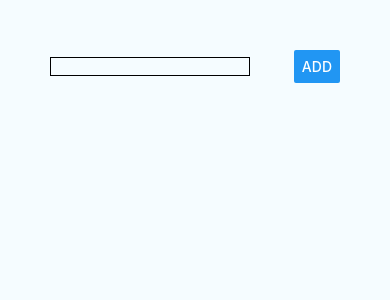
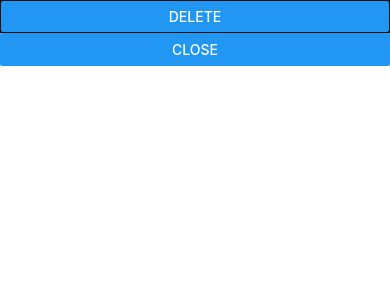
Before and after one commit to Natalied9/AwesomePlaces, a React Native app: screen / in a window 390 px wide. Shown: the top 300 px of the page. Built offline with nearby package versions, Linux system fonts and the light colour scheme.

Commit message:
Adding a modal

```diff
--- a/App.js
+++ b/App.js
@@ -4,13 +4,16 @@
 import PlaceUserInput from './src/components/PlaceUserInput/PlaceUserInput';
 import PlaceList from './src/components/PlaceList/PlaceList';
 import placeImage from './src/assets/beautiful-beach.jpeg';
+import PlaceDetail from './src/components/PlaceDetail/PlaceDetail';
 
 // explanation of
 //https://appdividend.com/2018/07/30/react-native-create-delete-functionality/
 
 export default class App extends Component {
 state = {
-  places: []
+  places: [],
+  //initially null, it will change when the user selects it
+  selectedPlace: null
 };
 
 placeAddedHandler = placeName => {
@@ -27,11 +30,26 @@
       });
     };
 
+
+  //store which place was selected so we can pass it to our placedetail modal
+    placeSelectedHandler = key => {
+      this.setState (prevState => {
+        return {
+          //look at the current state of the places array and run the
+          //find method on the array
+          selectedPlace: prevState.places.find(place => {
+            //return true if the key of the place we're running the function on
+            //right now is the key of the place we receive in PlaceSelected Handler
+            return place.key === key;
+          })
+        };
+      });
+  };
   //we get the index of the element which is deleted and then update our state immutably,
   //so that the places array is the places array without the item we just deleted
-placeDeletedHandler = key => {
+//placeSelectedHandler = key => {
   //get the previous state because set state runs asynchronously
-  this.setState(prevState => {
+//this.setState(prevState => {
   //return an object which is merged with the state where the places array
   //(without the element we want to delete) should be.. so we can use the previous
   //state places and with the filter method, a default js array method which will
@@ -39,22 +57,24 @@
   //as defined in the function we pass to filter
   //SO, we will pass an arrow function to be executed on all elements in the
   //places array
-  return { places: prevState.places.filter(place => {
+//return { places: prevState.places.filter(place => {
     //return result of check: if the key in array is not equal
-    return place.key !== key;
-     })
-      };
-    });
-  };
+//return place.key !== key;
+//   })
+//    };
+//  });
+//  };
 
 
   render() {
     return (
       <View style={styles.container}>
+      //if null
+        <PlaceDetail selectedPlace={this.state.selectedPlace}/>
         <PlaceUserInput onPlaceAdded={this.placeAddedHandler} />
         <PlaceList
         places={this.state.places}
-        onItemDeleted={this.placeDeletedHandler} />
+        onItemSelected={this.placeSelectedHandler} />
       </View>
     );
   }
@@ -64,7 +84,6 @@
   container: {
     flex: 1,
     padding: 50,
-    width: '100%',
     justifyContent: 'flex-start',
     alignItems: 'center',
     backgroundColor: '#F5FCFF',
--- a/src/components/ListItem/ListItem.js
+++ b/src/components/ListItem/ListItem.js
@@ -21,7 +21,10 @@
 	},
 
 	placeImage: {
-		marginRight: 8
+		marginRight: 8,
+		height: 60,
+		width: 80,
+		resizeMode: "cover"
 	}
 });
 	export default listItem;
--- /dev/null
+++ b/src/components/PlaceDetail/PlaceDetail.js
@@ -0,0 +1,33 @@
+import React from 'react';
+import { Modal, View, Image, Text, Button } from 'react-native';
+
+
+//for placeDetail to display something, I need to pass placeImage and place name on
+//the props object.. on app.js
+const placeDetail = props => {
+	let modalContent = null;
+
+	if (props.selectedPlace) {
+		modalContent = (
+		<View>
+		<Image source={props.selectedPlace.placeImage} />
+		<Text>{props.selectedPlace.placeName}</Text>
+		</View>
+			);
+	}
+
+	return (
+	<Modal>
+	<View>
+		{modalContent}
+			<Button title='Delete'/>
+			<Button title='Close'/>
+		</View>
+	</Modal>
+
+		);
+}
+
+
+
+export default placeDetail;
--- a/src/components/PlaceList/PlaceList.js
+++ b/src/components/PlaceList/PlaceList.js
@@ -19,7 +19,7 @@
 		//place to a value
 		placeName={info.item.value}
 		placeImage={info.item.image}
-		onItemPressed={() => props.onItemDeleted(info.item.key)}
+		onItemSelected={() => props.onItemSelected(info.item.key)}
 		/>
 	)}
 		/>
--- a/src/components/PlaceUserInput/PlaceUserInput.js
+++ b/src/components/PlaceUserInput/PlaceUserInput.js
@@ -19,7 +19,6 @@
       if (this.state.placeName.trim() === '') {
         return;
       }
-
       this.props.onPlaceAdded(this.state.placeName);
     };
 
```
